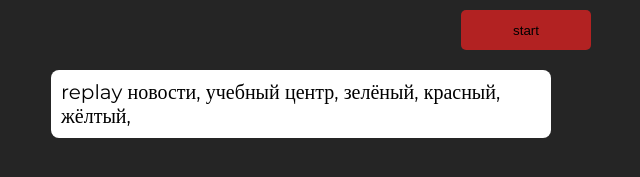
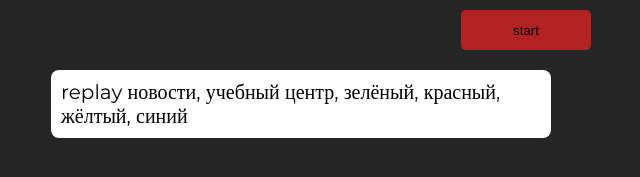
Before and after one commit to breezepm77/voice-, a plain HTML site: page index.html in a window 1280 px wide. Shown: the part 211-388 px from the top of the page, 339-979 px from the left. Drawn offline with Linux system fonts and the light colour scheme.

Commit message:
Update index.html

```diff
--- a/index.html
+++ b/index.html
@@ -16,7 +16,7 @@
      </form>
      <div class="container">
          <div class="texts">
-             <p>replay новости, учебный центр, зелёный, красный, жёлтый, </p>
+             <p>replay новости, учебный центр, зелёный, красный, жёлтый, синий</p>
          </div>
      </div>
  </section>
```
